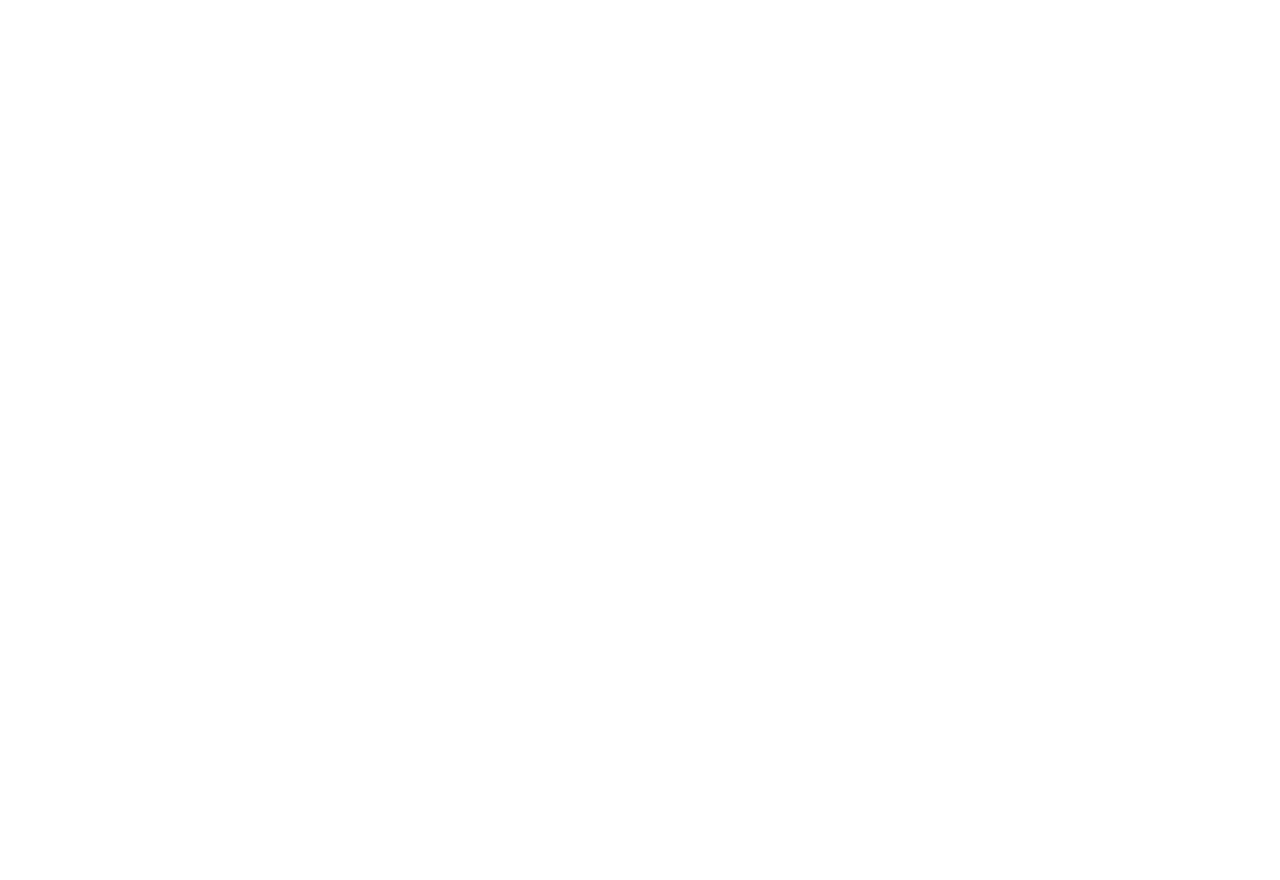
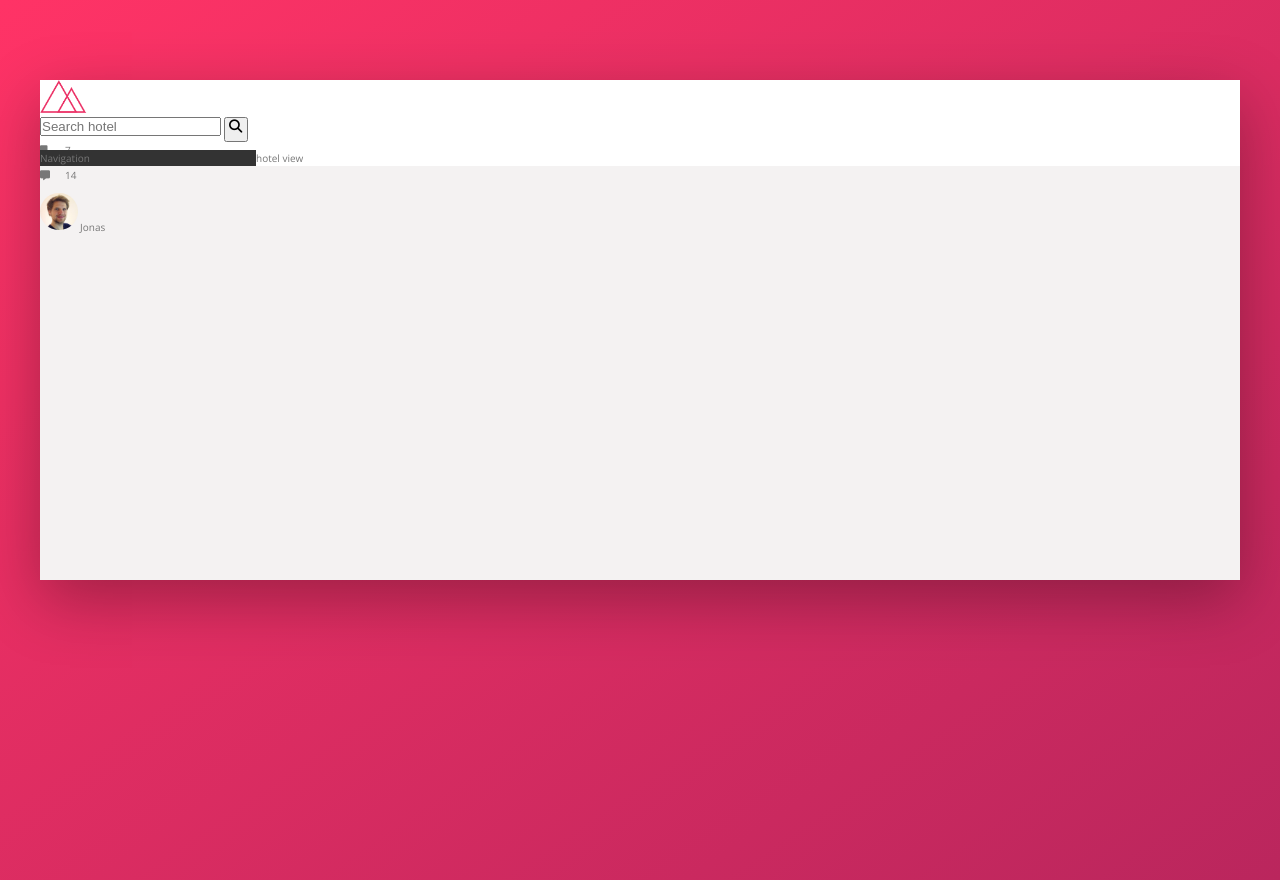
Before and after one commit to KarVarr/Trillo, a website: page index.html in a window 1280 px wide. Before the commit the page ends 800 px from the top, so only its background shows below. Drawn offline with nearby package versions, Linux system fonts and the light colour scheme.

Commit message:
ass Sass

```diff
--- a/index.html
+++ b/index.html
@@ -3,14 +3,68 @@
     <head>
         <meta charset="UTF-8">
         <meta name="viewport" content="width=device-width, initial-scale=1.0">
-
+        <!-- FONT -->
         <link href="https://fonts.googleapis.com/css?family=Open+Sans:300,400,600" rel="stylesheet">
+        <!-- CSS -->
         <link rel="stylesheet" href="css/style.css">
+        <!-- ICON -->
         <link rel="shortcut icon" type="image/png" href="img/favicon.png">
-
+        <!-- TITLE -->
         <title>trillo &mdash; Your all-in-one booking app</title>
     </head>
     <body>
 
+        <div class="container">
+            <!-- HEADER -->
+            <header class="header">
+                <!-- LOGO -->
+                <img src="img/logo.png" alt="trillo logo" class="logo">
+
+                <!-- SEARCH -->
+                <form action="#" class="search">
+                    <input type="text" class="search__input" placeholder="Search hotel">
+
+                    <button class="search__button">
+                        <!-- <svg class="search__icon">
+                            <use xlink:href="img/sprite.svg#icon-magnifying-glass"></use>
+                        </svg> -->
+                        <i class="fa-solid fa-magnifying-glass"></i>
+                    </button>
+                </form>
+                <!-- NAVIGATION -->
+                <nav class="user-nav">
+                    <div class="user-nav__icon-box">
+                        <i class="fa-solid fa-bookmark"></i>
+                        <span class="user-nav__notification">7</span>
+                    </div>
+                    <div class="user-nav__icon-box">
+                        <i class="fa-solid fa-message"></i>
+                        <span class="user-nav__notification">14</span>
+                    </div>
+                    <div class="user-nav__user">
+                        <img src="img/user.jpg" alt="photo user" class="user-nav__user-photo">
+                        <span class="user-nav__user-name">Jonas</span>
+                    </div>
+                </nav>
+
+            </header>
+
+            <!-- MAIN CONTENT    -->
+            <div class="content">
+                <!-- SIDEBAR -->
+                <nav class="sidebar">
+                    Navigation
+                </nav>
+                <!-- MAIN HOTEL VIEW-->
+                <main class="hotel-view">
+                    hotel view
+                </main>
+            </div>
+        </div>
+
+
+        <!-- FONTAWESOME -->
+        <script src="https://kit.fontawesome.com/74199ae25c.js" crossorigin="anonymous"></script>
+
     </body>
 </html>
--- /dev/null
+++ b/sass/_base.sass
@@ -0,0 +1,54 @@
+
+// COLORS
+
+// Primary: #eb2f64
+// Primary light: #FF3366
+// Primary dark: #BA265D
+
+// Grey light 1: #faf9f9
+// Grey light 2: #f4f2f2
+// Grey light 3: #f0eeee
+// Grey light 4: #ccc
+
+// Grey dark 1: #333
+// Grey dark 2: #777
+// Grey dark 3: #999
+
+\:root
+    --color-primary: #eb2f64
+    --color-primary-light: #FF3366
+    --color-primary-dark: #BA265D
+
+    --color-grey-light-1: #faf9f9
+    --color-grey-light-2: #f4f2f2
+    --color-grey-light-3: #f0eeee
+    --color-grey-light-4: #ccc
+
+    --color-grey-dark-1: #333
+    --color-grey-dark-2: #777
+    --color-grey-dark-3: #999
+
+    --shadow-dark: 0 2rem 6rem rgba(0, 0 ,0 ,.3)
+*
+    padding: 0
+    margin: 0
+
+*,
+*::before,
+*::after
+    box-sizing: inherit
+
+html
+    box-sizing: border-box
+    font-size: 62.5% // 1rem=10px
+
+body
+    font-family: 'Open Sans', sans-serif
+    font-weight: 400
+    line-height: 1.6
+    color: var(--color-grey-dark-2)
+    background-image: linear-gradient(to right bottom, var(--color-primary-light), var(--color-primary-dark))
+    background-size: cover
+    background-repeat: no-repeat
+
+    min-height: 100vh
--- /dev/null
+++ b/sass/_components.sass
@@ -0,0 +1,33 @@
+//LOGO
+.logo
+    height: 3.25rem
+
+//SEARCH
+.search
+    &__input
+
+    &__button
+
+    .fa-solid
+        height: 2rem
+        width: 2rem
+
+
+
+//NAVIGATION
+.user-nav
+
+    &__icon-box
+
+    .fa-solid
+        height: 2.25rem
+        width: 2.25rem
+
+    &__notification
+
+    &__user
+
+    &__user-photo
+        height: 3.75rem
+        border-radius: 50%
+    &__user-name
--- /dev/null
+++ b/sass/_layout.sass
@@ -0,0 +1,28 @@
+.container
+    max-width: 120rem
+    margin: 8rem auto
+    background-color: var(--color-grey-light-2)
+    box-shadow: var(--shadow-dark)
+
+    min-height: 50rem
+.header
+    height: 7rem
+    background-color: #fff
+    border-bottom: var(--color-grey-light-2)
+
+
+
+.content
+    display: flex
+
+
+
+.sidebar
+    background-color: var(--color-grey-dark-1)
+    flex: 0 0 18%
+
+
+
+.hotel-view
+    background-color: #fff
+    flex: 1
--- /dev/null
+++ b/sass/style.sass
@@ -0,0 +1,3 @@
+@import "base"
+@import "layout"
+@import "components"
```
Also changed, not shown: sass/main.scss (deleted, +0 -17 lines), css/style.css, css/style.min.css (added).
